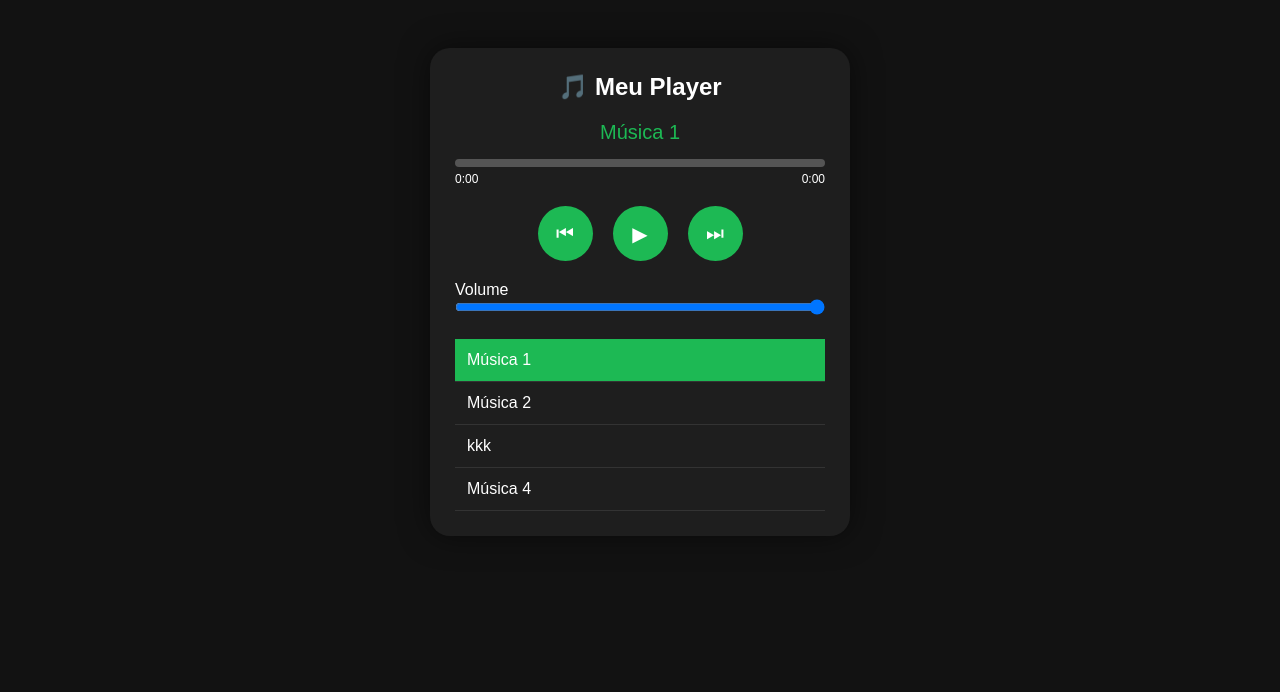
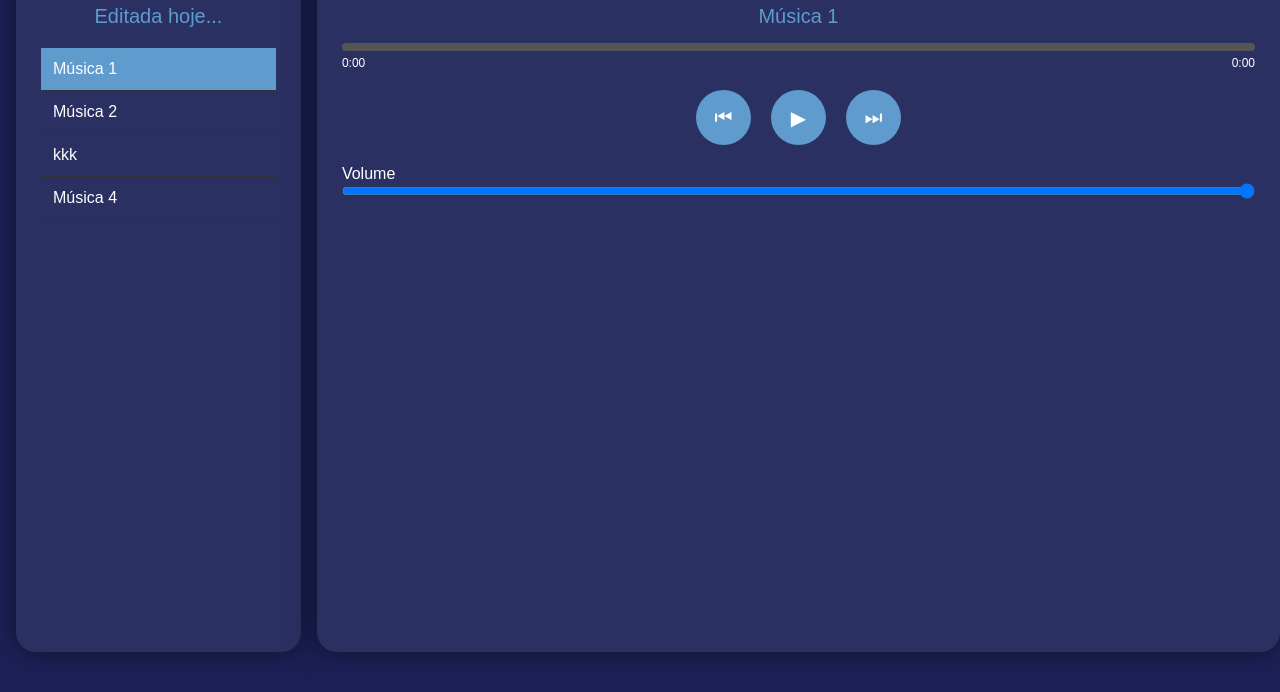
Before and after one commit to RobertoColatto/kyrios-music, a plain HTML site: page index.html in a window 1280 px wide. Shown: the part 108-800 px from the top of the page. Drawn offline with Linux system fonts and the light colour scheme.

Commit message:
mano vsfd
heheheha

```diff
--- a/index.html
+++ b/index.html
@@ -8,9 +8,21 @@
     </head>
 <body>
 
+    <div class="playlist-player">
+
+        <h2>Sua Playlist</h2>
+
+        <div class="musicName-style">Editada hoje...</div>
+
+        <div class="playlist" id="playlist"></div>
+
+        <audio id="audio"></audio>
+
+    </div>
+
     <div class="player">
 
-        <h2>🎵 Meu Player</h2>
+        <h2>Kyrios Music</h2>
 
         <div id="musicName">Carregando...</div>
 
--- a/style.css
+++ b/style.css
@@ -5,18 +5,28 @@
     font-family:Arial, Helvetica, sans-serif;
 }
 
+:root{
+    --black-color:#060714;
+    --primary-color:#1d2158;
+    --secondary-color:#2b3063;
+    --tertiary-color:#5f9bcc;
+}
+
 body{
-    background:#121212;
+    background: var(--primary-color);
     color:white;
     display:flex;
-    justify-content:center;
+    justify-content:left;
     align-items:center;
     height:100vh;
+    padding-left: 2vh;
+    gap: 2vh;
 }
 
 .player{
-    width:420px;
-    background:#1e1e1e;
+    width:152vh;
+    height: 90vh;
+    background: var(--secondary-color);
     border-radius:20px;
     padding:25px;
     box-shadow:0 0 30px rgba(0,0,0,.5);
@@ -31,8 +41,16 @@ h2{
     font-size:20px;
     text-align:center;
     margin-bottom:15px;
-    color:#1db954;
+    color:var(--tertiary-color);
 }
+
+.musicName-style{
+    font-size:20px;
+    text-align:center;
+    margin-bottom:15px;
+    color:var(--tertiary-color);
+}
+
 
 .progress-container{
     width:100%;
@@ -46,7 +64,7 @@ h2{
 .progress{
     width:0%;
     height:100%;
-    background:#1db954;
+    background: var(--tertiary-color);
     border-radius:10px;
 }
 
@@ -66,7 +84,7 @@ h2{
 }
 
 button{
-    background:#1db954;
+    background: var(--tertiary-color);
     border:none;
     color:white;
     width:55px;
@@ -89,6 +107,15 @@ input[type=range]{
     width:100%;
 }
 
+.playlist-player{
+    width:350px;
+    height: 90vh;
+    background: var(--secondary-color);
+    border-radius:20px;
+    padding:25px;
+    box-shadow:0 0 30px rgba(0,0,0,.5);
+}
+
 .playlist{
     margin-top:20px;
     max-height:220px;
@@ -106,5 +133,5 @@ input[type=range]{
 }
 
 .active{
-    background:#1db954 !important;
+    background:var(--tertiary-color) !important;
 }
```
